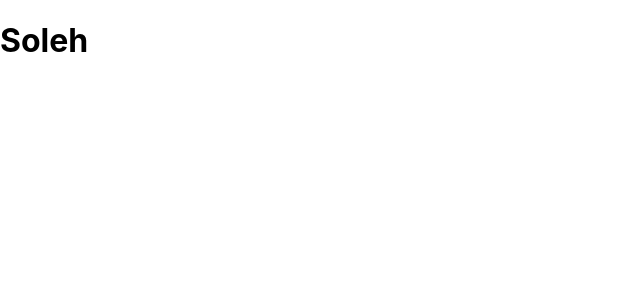
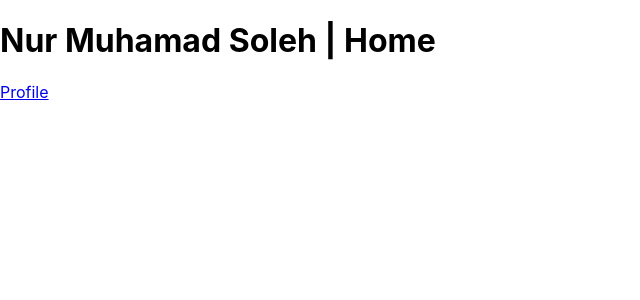
Before and after one commit to nurmuhamadsoleh/deploy, a React (Create React App) app: page / in a window 1280 px wide. Shown: the top 300 px of the page, without its empty margins (0-640 px from the left). Built offline with nearby package versions, Linux system fonts and the light colour scheme.

Commit message:
first router

```diff
--- a/src/App.js
+++ b/src/App.js
@@ -1,12 +1,15 @@
 // import logo from "./logo.svg";
 import "./App.css";
 import { Routes, Route } from "react-router-dom";
+import Home from "./views/Home";
+import Profile from "./views/Profile";
 
 function App() {
   return (
     <>
       <Routes>
-        <Route path="/" element={<h1>Soleh</h1>} />
+        <Route path="/" element={<Home />} />
+        <Route path="/profile" element={<Profile />} />
       </Routes>
     </>
   );
--- /dev/null
+++ b/src/component/Button.jsx
@@ -0,0 +1,11 @@
+import React from "react";
+
+const Button = () => {
+  return (
+    <div>
+      <button type="button">Simpan</button>
+    </div>
+  );
+};
+
+export default Button;
--- /dev/null
+++ b/src/views/Home.jsx
@@ -0,0 +1,14 @@
+import React from "react";
+import { Link } from "react-router-dom";
+import Button from "../component/Button";
+
+function Home() {
+  return (
+    <div>
+      <h1>Nur Muhamad Soleh | Home</h1>
+      <Link to={"/profile"}>Profile</Link>
+    </div>
+  );
+}
+
+export default Home;
--- /dev/null
+++ b/src/views/Profile.jsx
@@ -0,0 +1,11 @@
+import React from "react";
+
+function Profile() {
+  return (
+    <div>
+      <h1>Ini Profile</h1>
+    </div>
+  );
+}
+
+export default Profile;
```
